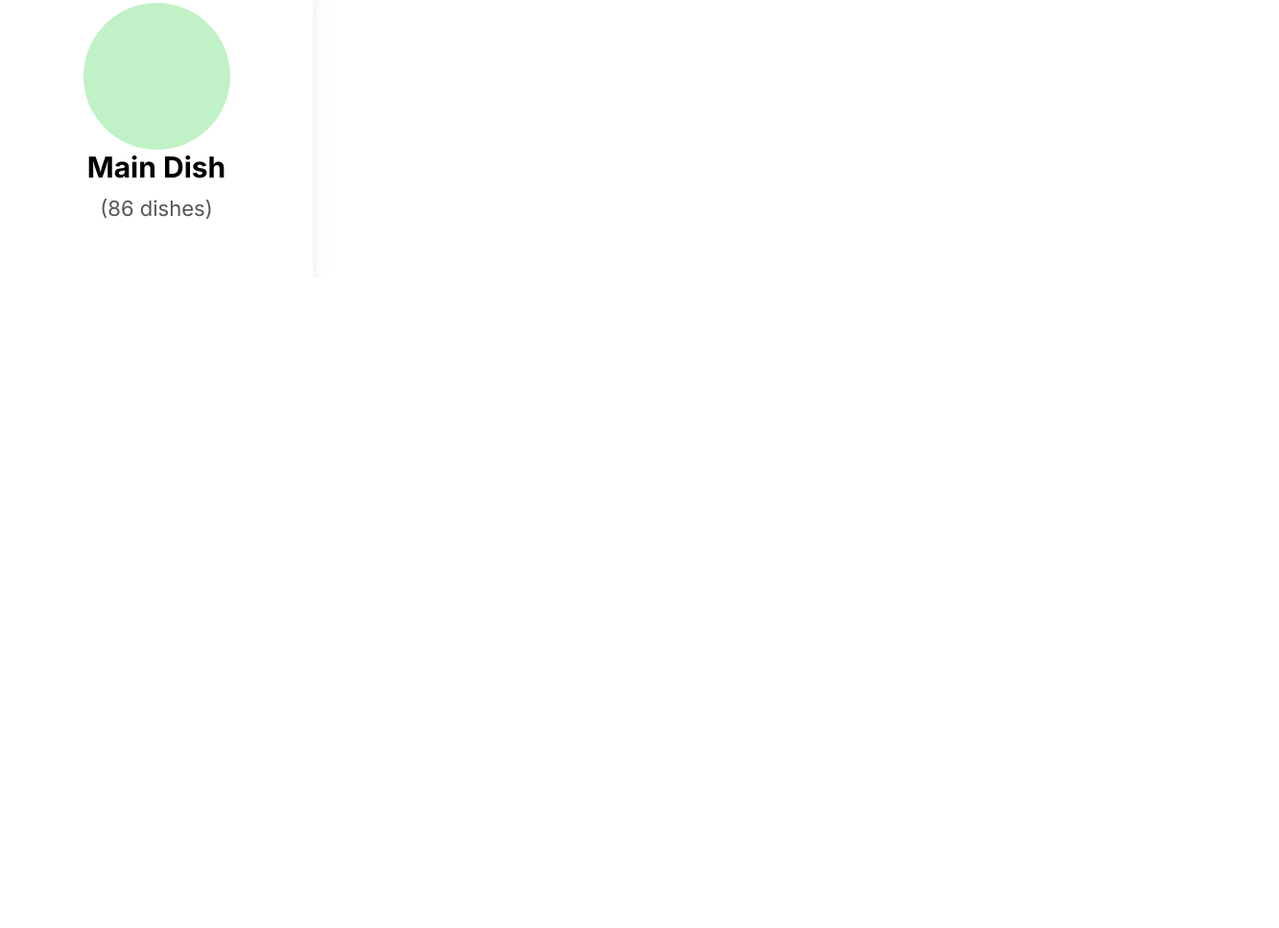
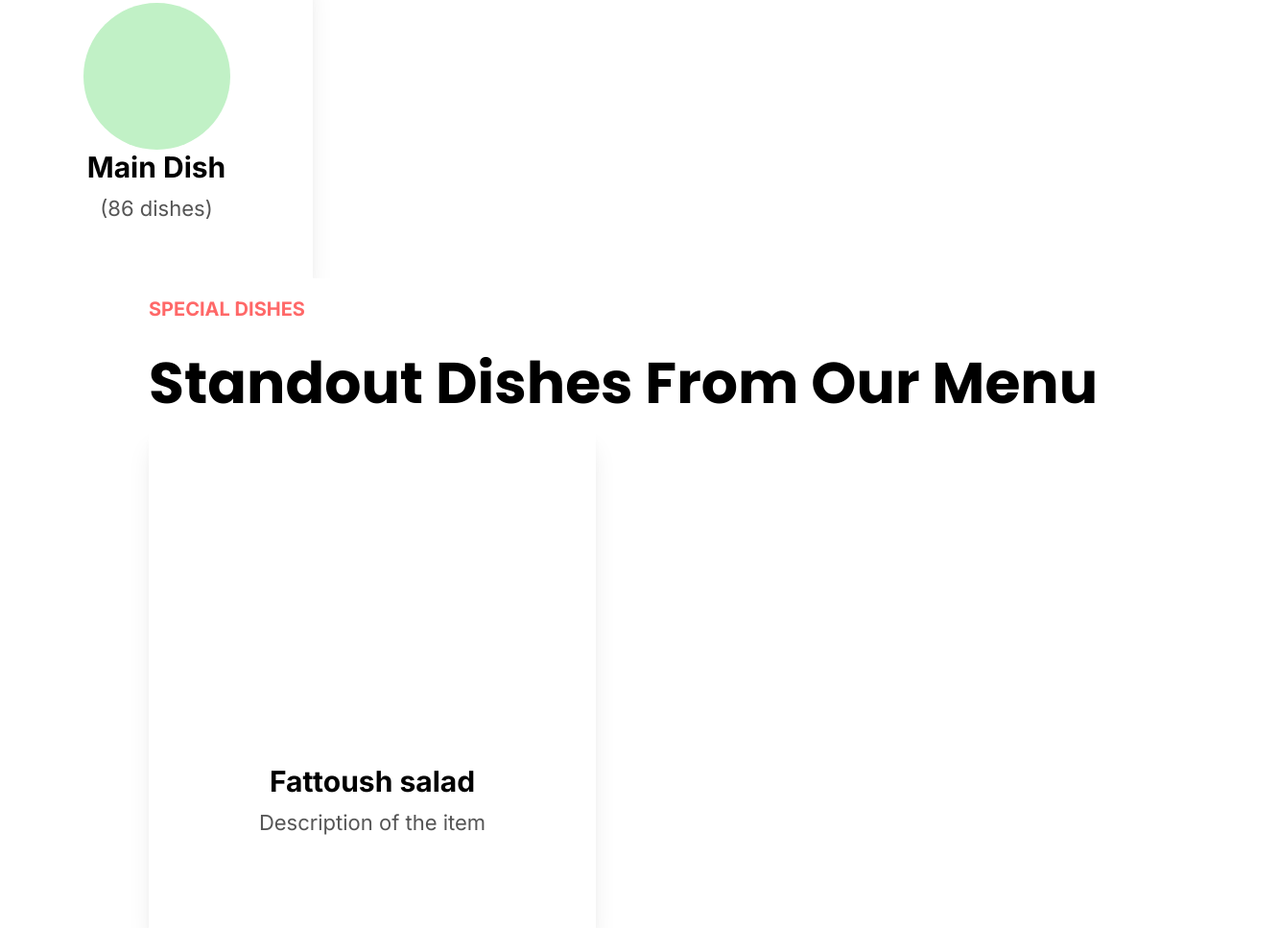
Before and after one commit to reszegiroland01/Restaurant, a plain HTML site: page index.html in a window 1280 px wide. Shown: the part 293-1260 px from the top of the page at 96% size, 1333 px wide, since content can reach past the window. Before the commit the page ends 800 px from the top, so only its background shows below. Drawn offline with Linux system fonts and the light colour scheme; no server answers.

Commit message:
standout skeleton

```diff
--- a/index.css
+++ b/index.css
@@ -77,6 +77,7 @@ h2{
     width: 50%;
     height: 50%;
     object-fit: cover;
+    border-radius: 100%;
 
 }
 
@@ -114,3 +115,34 @@ h2{
     align-items: center;
     justify-content: center;
 }
+
+
+
+.standout-dish-container{
+    width: 466px;
+    height: 523px;
+    box-shadow: 0 20px 25px -5px rgb(0 0 0 / 0.1), 0 8px 10px -6px rgb(0 0 0 / 0.1);
+
+}
+
+.standout-dishes{
+    margin: 0;
+    padding: 0;
+
+    width: 92vw;
+    padding-left: 155px;
+
+
+}
+
+.standout-dish-container{
+    display: flex;
+    flex-direction: column;
+    align-items: center;
+    justify-content: center;
+}
+
+.standout-dish-img-container{
+    width: 276px;
+    height: 276px;
+}
--- a/index.html
+++ b/index.html
@@ -50,6 +50,34 @@
 
         </div>
 
+
+        <div class="standout-dishes">
+            <p class="pop-p">Special Dishes</p>
+            <h2>Standout Dishes From Our Menu</h2>
+
+            <div class="standout-dishes-container" id="standout-dishes-container">
+                <div class="standout-dish-container">
+                        <div class="standout-dish-img-container">
+                            <img class="standout-dish-img" src="" alt="">
+                        </div>
+
+                        <p class="standout-dish-title category-title">Fattoush salad</p>
+                        <p class="standout-dish-sub-title category-sub-title">Description of the item</p>
+
+                        <div class="standout-dish-thumb">
+                            <div class="standout-dish-sub-price"></div>
+                            <div class="standout-dish-sub-rating"></div>
+                        </div>
+
+
+
+                </div>
+
+
+            </div>
+
+        </div>
+
     </div>
 
 
```
